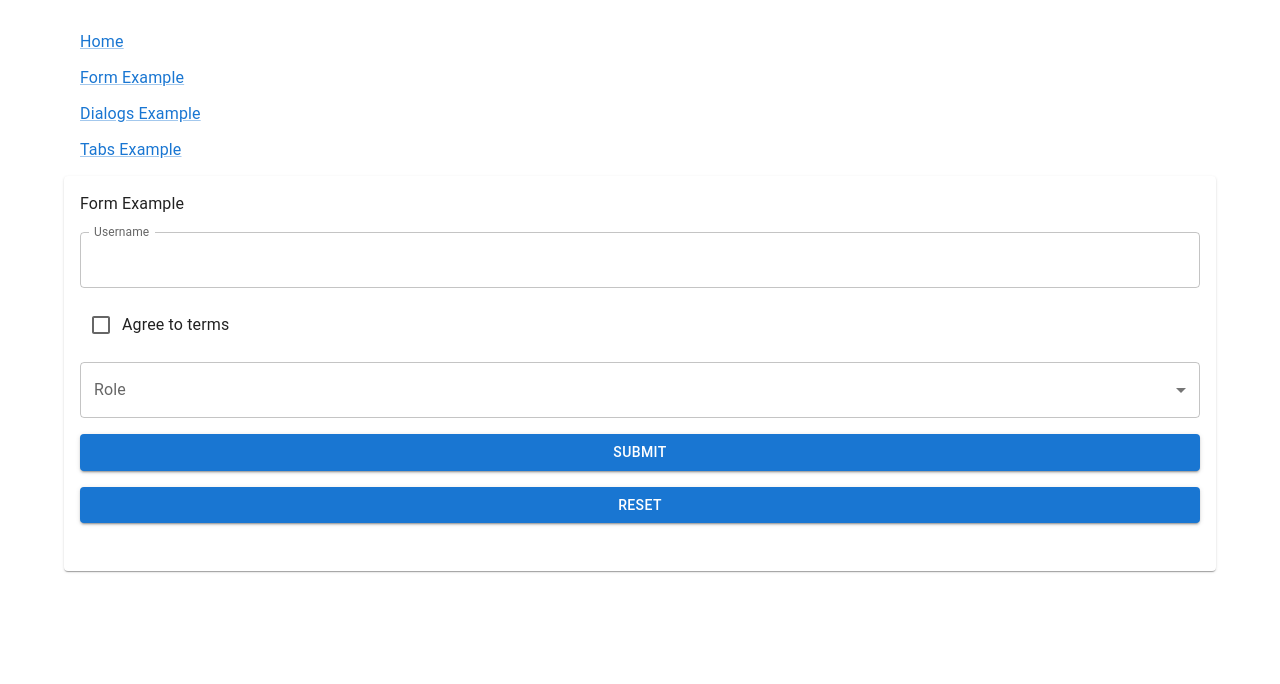
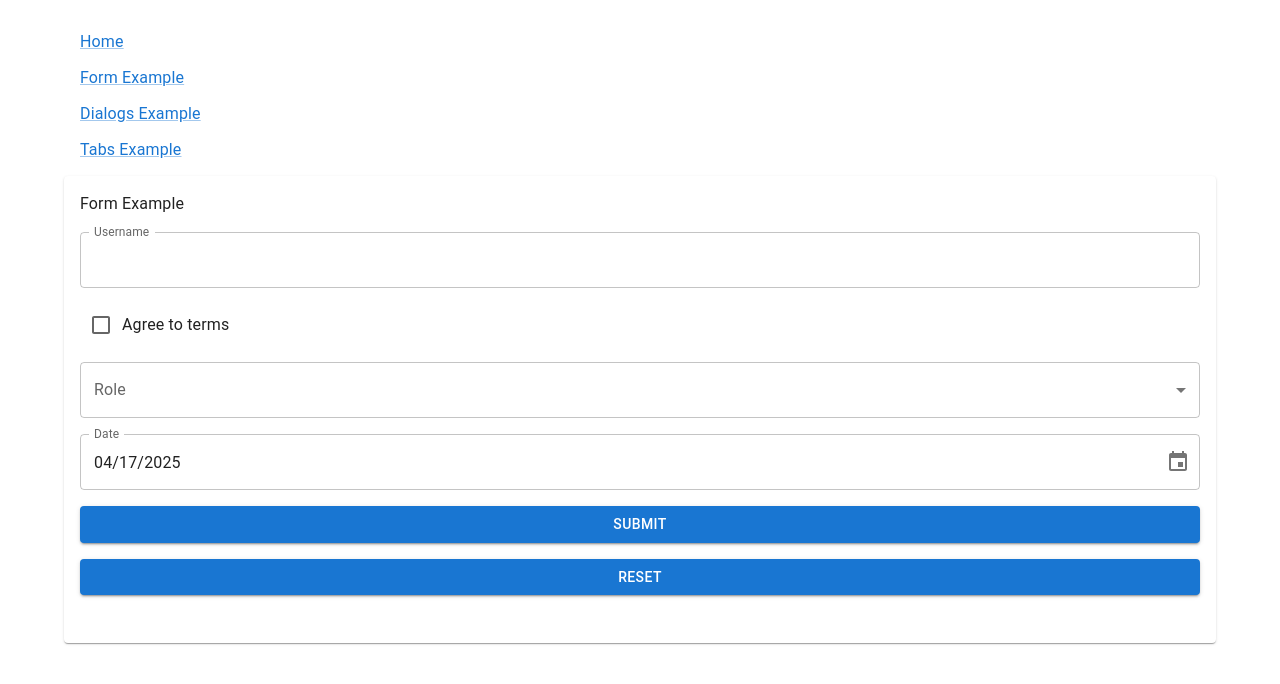
Before and after one commit to cwncollab-org/component-kit, a React (Vite) app: page /form-example in a window 1280 px wide. Shown: the top 684 px of the page. Built offline with nearby package versions, Linux system fonts and the light colour scheme.

Commit message:
Add DatePicker component to form library and integrate into FormExample for date selection

```diff
--- /dev/null
+++ b/src/lib/form/DatePicker.tsx
@@ -0,0 +1,44 @@
+import {
+  DatePicker as MuiDatePicker,
+  DatePickerProps as MuiDatePickerProps,
+} from '@mui/x-date-pickers/DatePicker'
+import { useFieldContext } from './formHooks'
+import dayjs from 'dayjs'
+import { LocalizationProvider } from '@mui/x-date-pickers'
+import { AdapterDayjs } from '@mui/x-date-pickers/AdapterDayjs'
+import { useMemo } from 'react'
+
+type Props = Omit<
+  MuiDatePickerProps,
+  'name' | 'value' | 'onChange' | 'defaultValue'
+>
+
+export function DatePicker(props: Props) {
+  const field = useFieldContext<Date>()
+
+  const errorText = useMemo(() => {
+    if (field.state.meta.errors.length === 0) return null
+    return field.state.meta.errors.map(error => error.message).join(', ')
+  }, [field.state.meta.errors])
+
+  return (
+    <LocalizationProvider dateAdapter={AdapterDayjs}>
+      <MuiDatePicker
+        {...props}
+        name={field.name}
+        value={dayjs(field.state.value)}
+        onChange={value => {
+          if (value) {
+            field.handleChange(value.toDate())
+          }
+        }}
+        slotProps={{
+          textField: {
+            error: Boolean(errorText),
+            helperText: errorText,
+          },
+        }}
+      />
+    </LocalizationProvider>
+  )
+}
--- a/src/lib/form/formHooks.ts
+++ b/src/lib/form/formHooks.ts
@@ -2,13 +2,13 @@ import { createFormHook, createFormHookContexts } from '@tanstack/react-form'
 import { TextField } from './TextField'
 import { Checkbox } from './Checkbox'
 import { Select } from './Select'
-
+import { DatePicker } from './Datepicker'
 export const { fieldContext, formContext, useFieldContext } =
   createFormHookContexts()
 
 export const { useAppForm, withForm } = createFormHook({
   fieldContext,
   formContext,
-  fieldComponents: { TextField, Checkbox, Select },
+  fieldComponents: { TextField, Checkbox, Select, DatePicker },
   formComponents: {},
 })
--- a/src/routes/form-example.tsx
+++ b/src/routes/form-example.tsx
@@ -4,9 +4,11 @@ import { useAppForm } from '../lib'
 import { useState } from 'react'
 import { z } from 'zod'
 
+import dayjs from 'dayjs'
 const formSchema = z.object({
   username: z.string().min(1),
   role: z.enum(['admin', 'user']),
+  date: z.date().max(dayjs().add(1, 'day').toDate()),
   agree: z.boolean(),
 })
 
@@ -29,6 +31,7 @@ export function FormExample() {
       username: '',
       role: '',
       agree: false,
+      date: new Date(),
     },
     validators: {
       onSubmit: formSchema,
@@ -72,6 +75,11 @@ export function FormExample() {
             )}
           />
 
+          <form.AppField
+            name='date'
+            children={field => <field.DatePicker label='Date' />}
+          />
+
           <Button type='submit' variant='contained'>
             Submit
           </Button>
```
